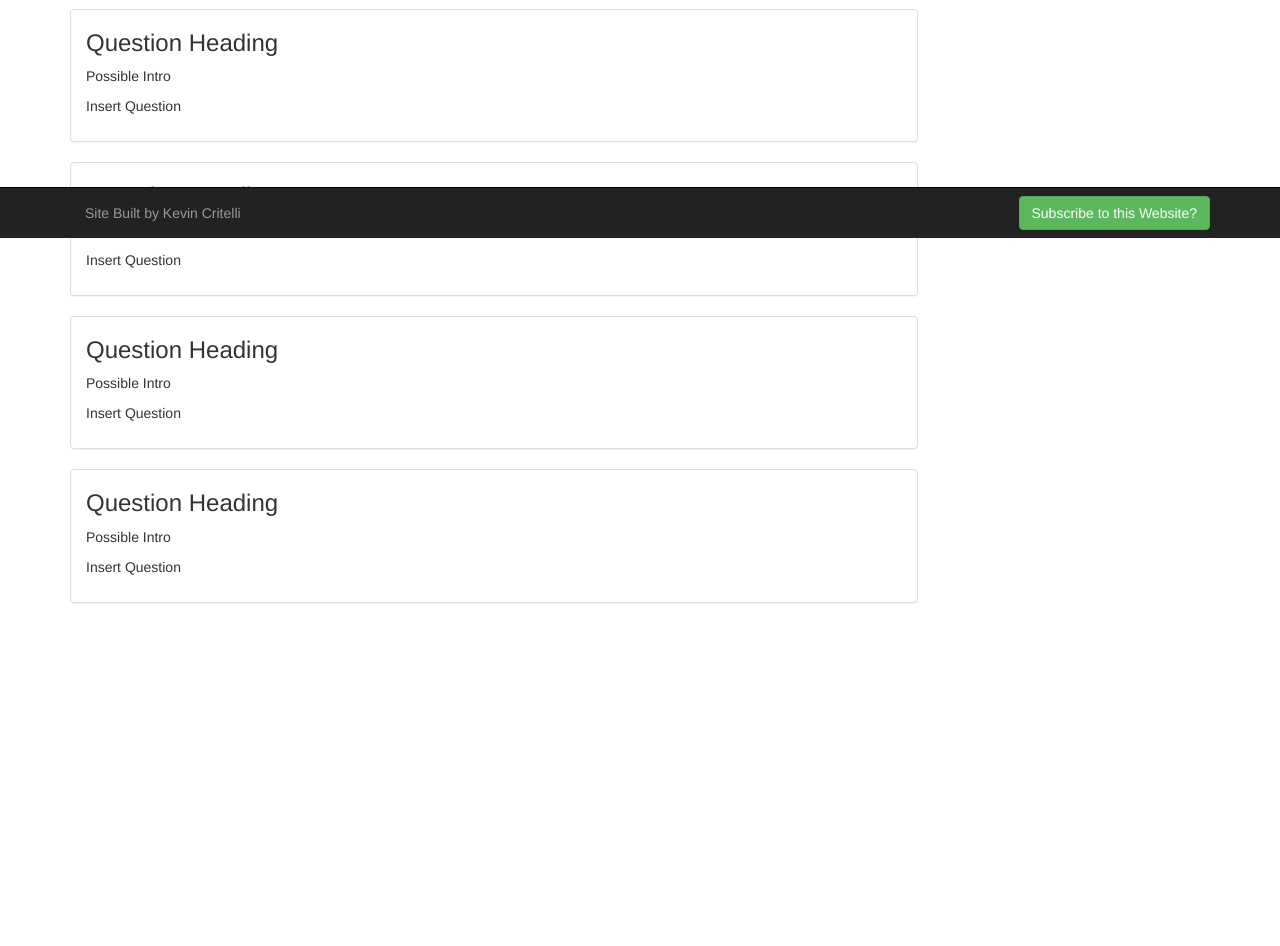
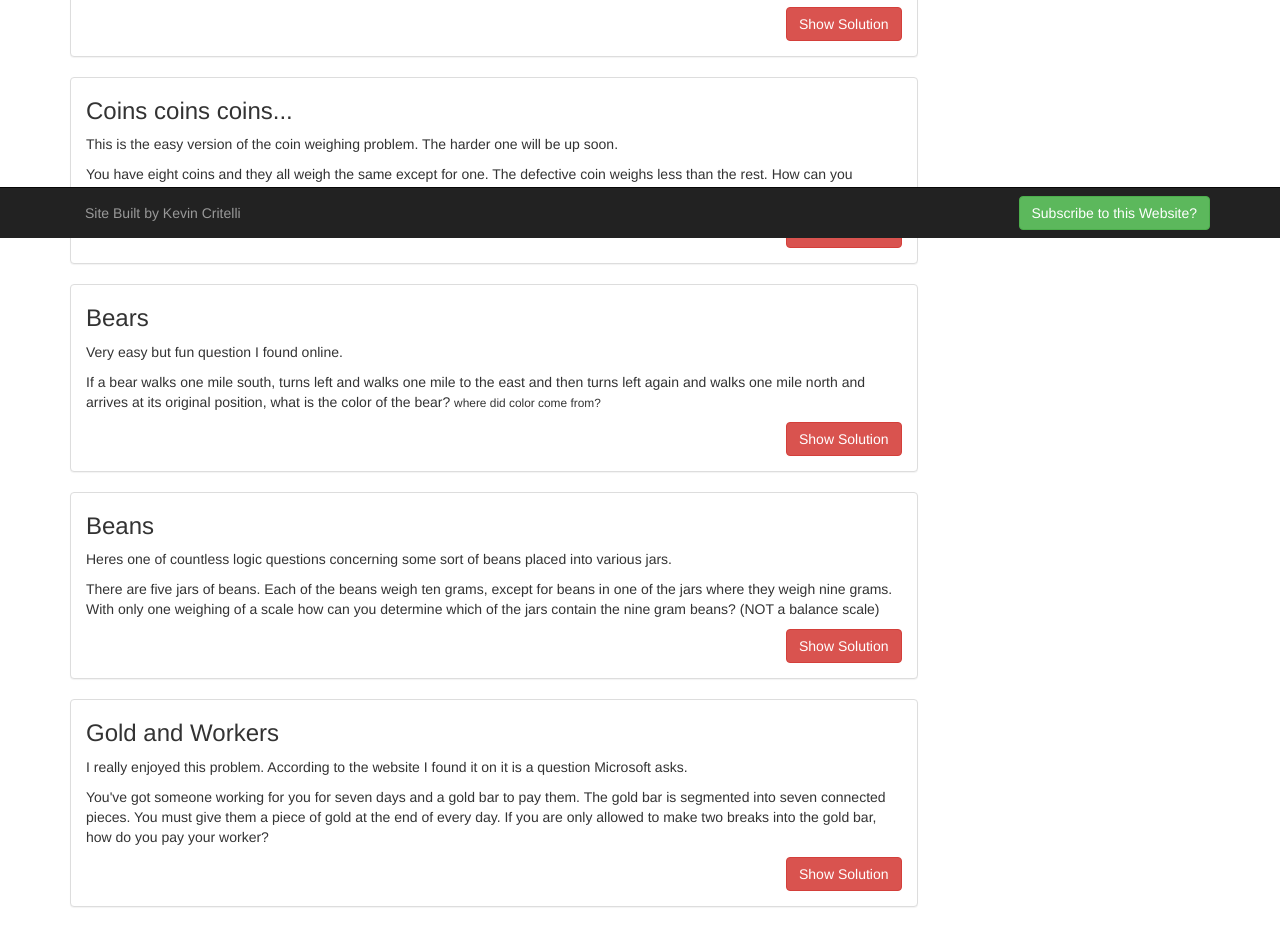
Before and after one commit to Kevin-Critelli/Personal-Website, a plain HTML site: page logic.htm in a window 1280 px wide. Shown: the part 562-1508 px from the top of the page. Before the commit the page ends 1255 px from the top, so only its background shows below. Drawn offline with nearby package versions, Linux system fonts and the light colour scheme.

Commit message:
just adding on..

```diff
--- a/css/styles.css
+++ b/css/styles.css
@@ -6,8 +6,6 @@
 	padding-top: 0;
 }
 
-.featureImg{
-	margin-bottom: 15px;
+body {
+	padding-bottom: 70px;
 }
-
-body { padding-bottom: 70px; }
--- a/logic.htm
+++ b/logic.htm
@@ -22,28 +22,28 @@
 						<li class = "dropdown">
 							<a href = "#" class = "dropdown-toggle" data-toggle = "dropdown">Music</a>
 							<ul class = "dropdown-menu">
-								<li><a href = "#">What I'm Currently Listening to</a></li>
-								<li><a href = "#">The Good Shit</a></li>
-								<li><a href = "#">Experimental/Weird</a></li>
+								<li><a href = "underConstruction.htm">What I'm Currently Listening to</a></li>
+								<li><a href = "underConstruction.htm">The Good Shit</a></li>
+								<li><a href = "underConstruction.htm">Experimental/Weird</a></li>
 							</ul>
 						</li>
 
 						<li class = "dropdown">
 							<a href = "#" class = "dropdown-toggle" data-toggle = "dropdown">Movies</a>
 							<ul class = "dropdown-menu">
-								<li><a href = "#">Recently Watched</a></li>
-								<li><a href = "#">Classics</a></li>
-								<li><a href = "#">Artsy/Experimental</a></li>
+								<li><a href = "underConstruction.htm">Recently Watched</a></li>
+								<li><a href = "underConstruction.htm">Classics</a></li>
+								<li><a href = "underConstruction.htm">Artsy/Experimental</a></li>
 							</ul>
 						</li>
 
 						<li class = "dropdown">
 							<a href = "#" class = "dropdown-toggle" data-toggle = "dropdown">Computer Science</a>
 							<ul class = "dropdown-menu">
-								<li><a href = "#">Algorithms</a></li>
+								<li><a href = "underConstruction.htm">Algorithms</a></li>
 								<li><a href = "#">Logic Puzzles</a></li>
-								<li><a href = "#">Frameworks</a></li>
-								<li><a href = "#">Programs</a></li>
+								<li><a href = "underConstruction.htm">Frameworks</a></li>
+								<li><a href = "programs.htm">Programs</a></li>
 							</ul>
 						</li>
 						<li><a href = "https://github.com/kevin-critelli">GitHub</a></li>
@@ -54,7 +54,6 @@
 					<ul class = "nav navbar-nav navbar-right">
 						<li><a href = "#contact" data-toggle = "modal">About Me</a></li>
 					</ul>
-
 				</div>
 			</div>
 		</div>
@@ -77,6 +76,8 @@
 							   puzzles a little bit every day. Here are some questions I have compiled from my own personal interview experiences as well
 							   as finding them on the web. Sources for where I found these questions as well as many many more will be posted at the bottom of this page.
 							   </p>
+
+							<button type = "button" class = "btn btn-danger pull-right">Show Solution</button>
 						</div>
 					</div>
 				</div>
@@ -86,7 +87,6 @@
 				<div class = "col-lg-9">
 					<div class = "panel panel-default">
 						<div class = "panel-body">
-
 							<h3>That Bridge...</h3>
 
 							<p>If you're at all in tune with the logic and/or Computer Science community, chances are you have heard at least
@@ -98,6 +98,61 @@
 							   can cross the bridge at a time otherwise it will break and they must use the flashlight to see otherwise
 							   they will fall off. There is only one flashlight. The faster of two people crossing must walk
 							   at the same pace as the slow one. What is the fastest way to get everyone across the bridge?</p>
+
+							<button type = "button" class = "btn btn-danger pull-right">Show Solution</button>
+						</div>
+					</div>
+				</div>
+			</div>
+
+			<div class = "row">
+				<div class = "col-lg-9">
+					<div class = "panel panel-default">
+						<div class = "panel-body">
+							<h3>Coins coins coins...</h3>
+
+							<p>This is the easy version of the coin weighing problem. The harder one will be up soon.</p>
+
+							<p>You have eight coins and they all weigh the same except for one. The defective coin weighs less
+							   than the rest. How can you determine the defective coin with just two weighings on a balance scale?</p>
+
+							<button type = "button" class = "btn btn-danger pull-right">Show Solution</button>
+						</div>
+					</div>
+				</div>
+			</div>
+
+			<div class = "row">
+				<div class = "col-lg-9">
+					<div class = "panel panel-default">
+						<div class = "panel-body">
+							<h3>Bears</h3>
+
+							<p>Very easy but fun question I found online.</p>
+
+							<p>If a bear walks one mile south, turns left and walks one mile to the east and then turns
+							   left again and walks one mile north and arrives at its original position, what is the
+							   color of the bear? <small>where did color come from?</small></p>
+
+							<button type = "button" class = "btn btn-danger pull-right">Show Solution</button>
+						</div>
+					</div>
+				</div>
+			</div>
+
+			<div class = "row">
+				<div class = "col-lg-9">
+					<div class = "panel panel-default">
+						<div class = "panel-body">
+							<h3>Beans</h3>
+
+							<p>Heres one of countless logic questions concerning some sort of beans placed into various jars.</p>
+
+							<p>There are five jars of beans. Each of the beans weigh ten grams, except for beans in one of the jars
+							   where they weigh nine grams. With only one weighing of a scale how can you determine which of the jars
+							   contain the nine gram beans? (NOT a balance scale)</p>
+
+							<button type = "button" class = "btn btn-danger pull-right">Show Solution</button>
 						</div>
 					</div>
 				</div>
@@ -108,68 +163,20 @@
 					<div class = "panel panel-default">
 						<div class = "panel-body">
 
-							<h3>Question Heading</h3>
+							<h3>Gold and Workers</h3>
 
-							<p>Possible Intro</p>
+							<p>I really enjoyed this problem. According to the website I found it on it is a question Microsoft asks.</p>
 
-							<p>Insert Question</p>
+							<p>You've got someone working for you for seven days and a gold bar to pay them. The gold bar is segmented
+							   into seven connected pieces. You must give them a piece of gold at the end of every day. If you are only
+							   allowed to make two breaks into the gold bar, how do you pay your worker?</p>
+
+							<button type = "button" class = "btn btn-danger pull-right">Show Solution</button>
 						</div>
 					</div>
 				</div>
 			</div>
-
-			<div class = "row">
-				<div class = "col-lg-9">
-					<div class = "panel panel-default">
-						<div class = "panel-body">
-
-							<h3>Question Heading</h3>
-
-							<p>Possible Intro</p>
-
-							<p>Insert Question</p>
-						</div>
-					</div>
-				</div>
-			</div>
-
-			<div class = "row">
-				<div class = "col-lg-9">
-					<div class = "panel panel-default">
-						<div class = "panel-body">
-
-							<h3>Question Heading</h3>
-
-							<p>Possible Intro</p>
-
-							<p>Insert Question</p>
-						</div>
-					</div>
-				</div>
-			</div>
-
-			<div class = "row">
-				<div class = "col-lg-9">
-					<div class = "panel panel-default">
-						<div class = "panel-body">
-
-							<h3>Question Heading</h3>
-
-							<p>Possible Intro</p>
-
-							<p>Insert Question</p>
-						</div>
-					</div>
-				</div>
-			</div>
-
-
-
 		</div>
-
-
-
-
 
 		<div class = "navbar navbar-inverse navbar-fixed-bottom">
 			<div class = "container">
```
Also changed, not shown: index.html (+10 -11 lines), css/bootstrap.css.
